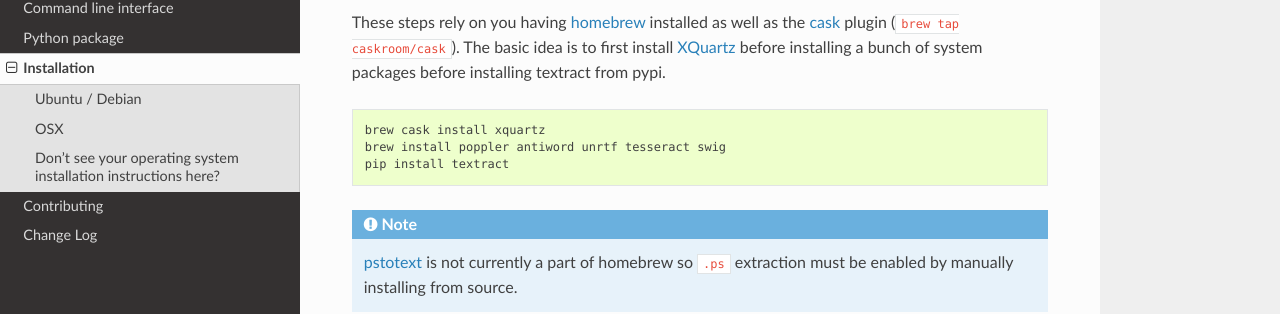
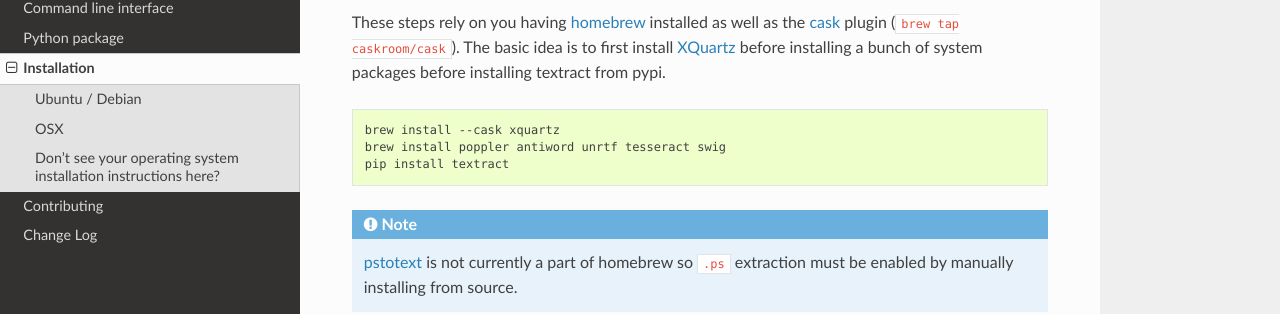
Before and after one commit to deanmalmgren/textract, a Sphinx documentation site: the page built from docs/installation.rst, in a window 1280 px wide and 900 px high, scrolled down 567 px. Shown: the part 137-451 px from the top of the window. Built offline with Sphinx 7.4.7 and the Read the Docs theme 2.0.0, drawn with Linux system fonts in a browser that asks for light colours.

```diff
--- a/docs/installation.rst
+++ b/docs/installation.rst
@@ -43,7 +43,7 @@ pypi.
 
 .. code-block:: bash
 
-    brew cask install xquartz
+    brew install --cask xquartz
     brew install poppler antiword unrtf tesseract swig
     pip install textract
 
```
